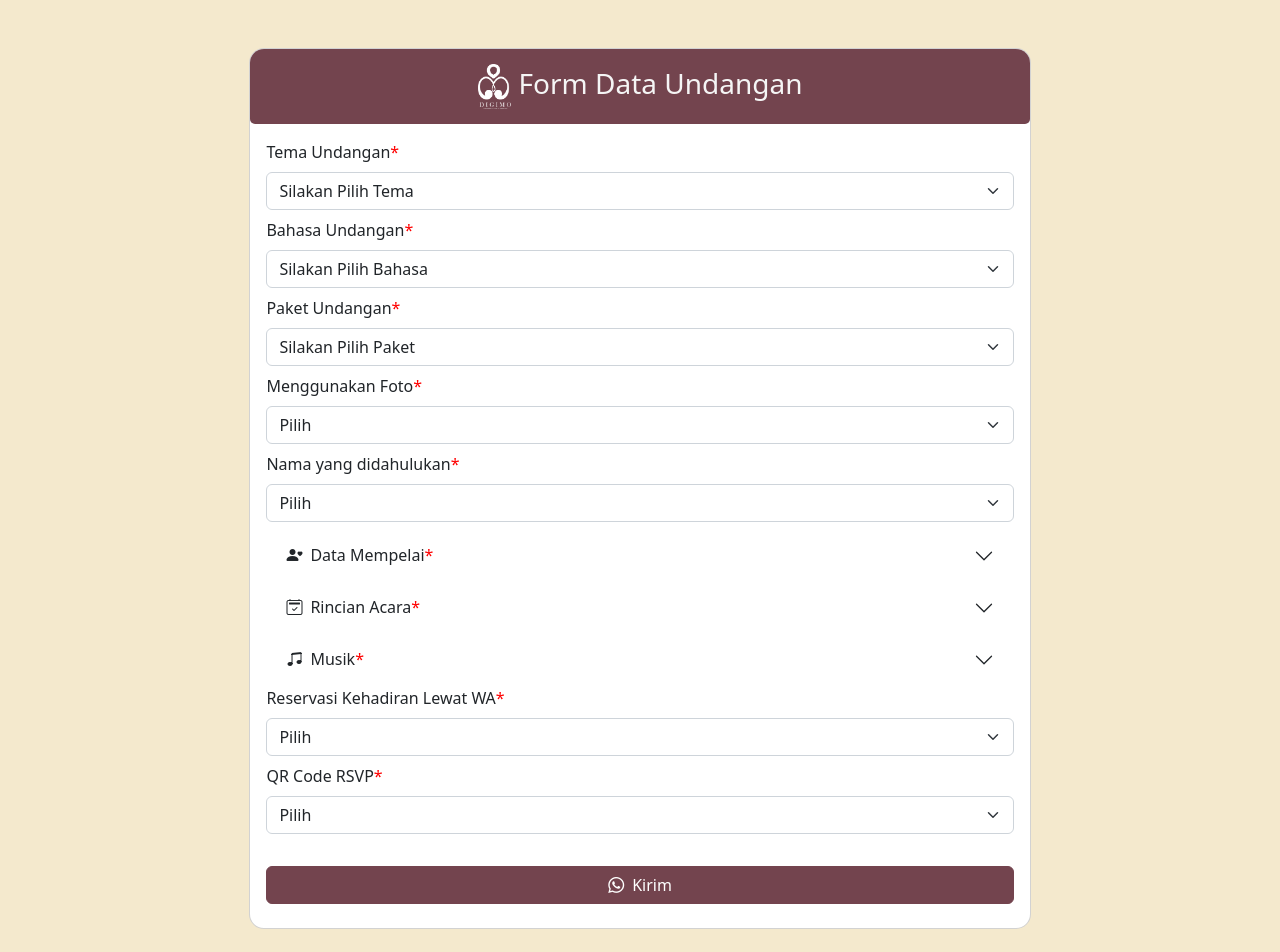
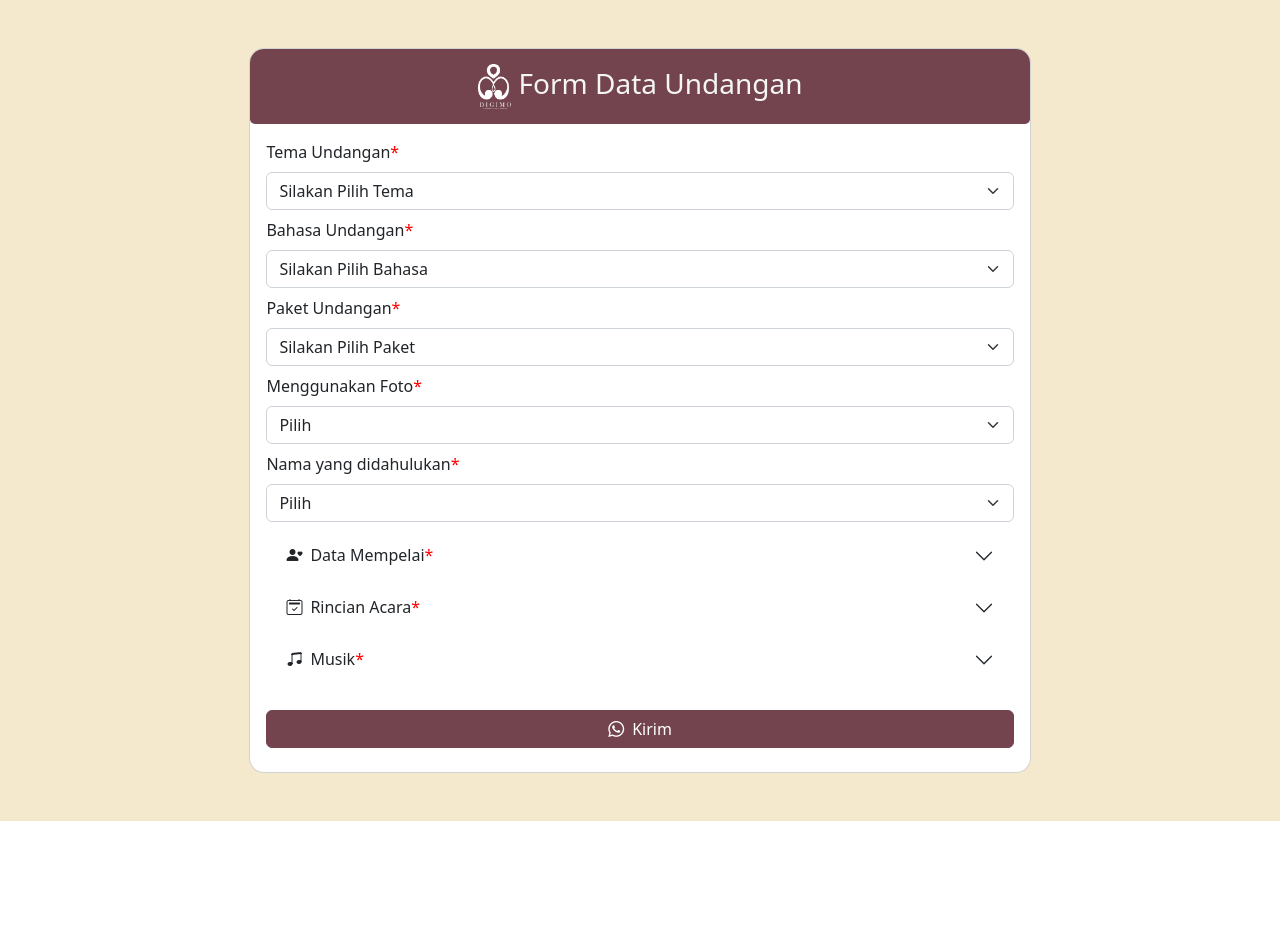
Before and after one commit to ulummu/formUndangan, a React (Create React App) app: page / in a window 1280 px wide. Shown: the top 952 px of the page. After the commit the page ends 821 px from the top, so only its background shows below. Built offline with nearby package versions, Linux system fonts and the light colour scheme.

Commit message:
memperbaiki reservasi dan qr code

```diff
--- a/src/Components/CardForm.js
+++ b/src/Components/CardForm.js
@@ -100,7 +100,7 @@ export default function CardForm(props) {
         values.lengkapWanita +
         "%0aNama Kedua Orang Tua : Putri Ke " +
         values.wanitaAnakKe +
-        "dari " +
+        " dari " +
         values.namaIbuWanita +
         " dan " +
         values.namaBapakWanita +
@@ -110,7 +110,7 @@ export default function CardForm(props) {
         values.lengkapPria +
         "%0aNama Kedua Orang Tua : Putra Ke " +
         values.priaAnakKe +
-        "dari " +
+        " dari " +
         values.namaIbuPria +
         " dan " +
         values.namaBapakPria +
@@ -957,9 +957,7 @@ export default function CardForm(props) {
                         </Accordion.Header>
                         <Accordion.Body>
                           <Form.Group className="mb-2">
-                            <Form.Label className="labelForm">
-                              Akun Media Sosial
-                            </Form.Label>
+                            <Form.Label>Akun Media Sosial</Form.Label>
                             <Form.Control
                               name="live"
                               value={values.live}
@@ -975,7 +973,7 @@ export default function CardForm(props) {
                       <Accordion.Item eventKey="0">
                         <Accordion.Header>
                           <i className="bi bi bi-box2 me-2"></i>
-                          <div className="labelForm">Wedding Gift</div>
+                          <div>Wedding Gift</div>
                         </Accordion.Header>
                         <Accordion.Body>
                           <Accordion flush>
@@ -1082,10 +1080,15 @@ export default function CardForm(props) {
                         </Accordion.Body>
                       </Accordion.Item>
                     </Accordion>
-                  </>
-                )}
+                    <Accordion flush>
+                      <Accordion.Item eventKey="0">
+                        <Accordion.Header>
+                          <i className="bi bi bi-whatsapp me-2"></i>
+                          <div>Reservasi Kehadiran Lewat WA</div>
+                        </Accordion.Header>
+                        <Accordion.Body>
                           <Form.Group className="mb-2">
-                  <Form.Label className="labelForm">
+                            <Form.Label>
                               Reservasi Kehadiran Lewat WA
                             </Form.Label>
                             <Form.Select
@@ -1095,7 +1098,7 @@ export default function CardForm(props) {
                               required
                             >
                               <option value="" disabled hidden>
-                      Pilih
+                                Silakan Pilih
                               </option>
                               <option value="Iya">Iya</option>
                               <option value="Tidak">Tidak</option>
@@ -1123,8 +1126,18 @@ export default function CardForm(props) {
                               </FloatingLabel>
                             )}
                           </Form.Group>
+                        </Accordion.Body>
+                      </Accordion.Item>
+                    </Accordion>
+                    <Accordion flush>
+                      <Accordion.Item eventKey="0">
+                        <Accordion.Header>
+                          <i className="bi bi bi-qr-code me-2"></i>
+                          <div>QR Code RSVP</div>
+                        </Accordion.Header>
+                        <Accordion.Body>
                           <Form.Group className="mb-2">
-                  <Form.Label className="labelForm">QR Code RSVP</Form.Label>
+                            <Form.Label>QR Code RSVP</Form.Label>
                             <Form.Select
                               name="rsvp"
                               value={values.rsvp}
@@ -1132,7 +1145,7 @@ export default function CardForm(props) {
                               required
                             >
                               <option value="" disabled hidden>
-                      Pilih
+                                Silakan Pilih
                               </option>
                               <option value="Iya">Iya</option>
                               <option value="Tidak">Tidak</option>
@@ -1141,6 +1154,11 @@ export default function CardForm(props) {
                               RSVP Belum Dipilih
                             </Form.Control.Feedback>
                           </Form.Group>
+                        </Accordion.Body>
+                      </Accordion.Item>
+                    </Accordion>
+                  </>
+                )}
                 <Button type="submit" className="Button mt-4 mb-2">
                   <i className="bi bi-whatsapp me-2"></i>
                   Kirim
```
Lines whose indentation alone changed are shown as unchanged.
